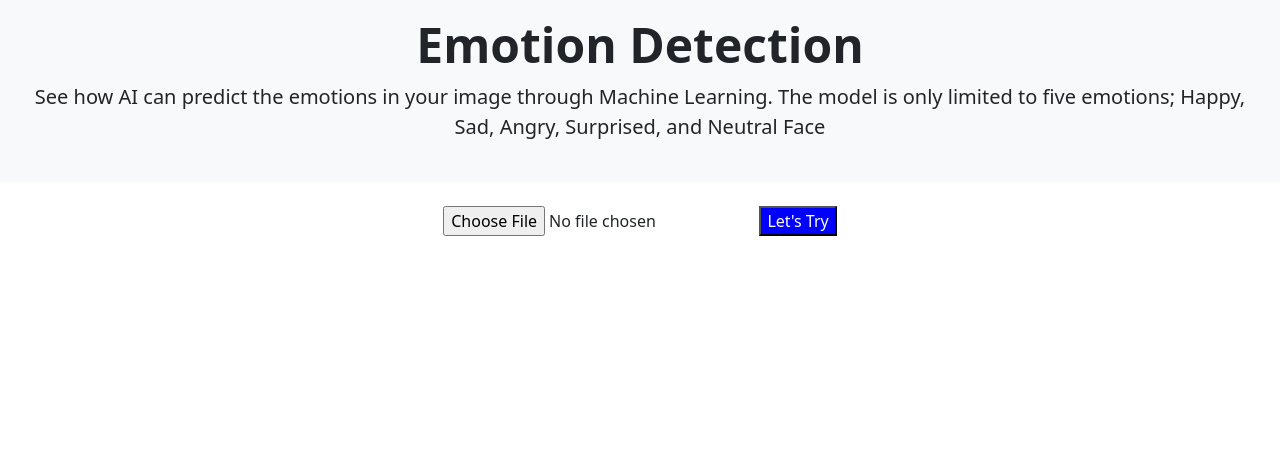
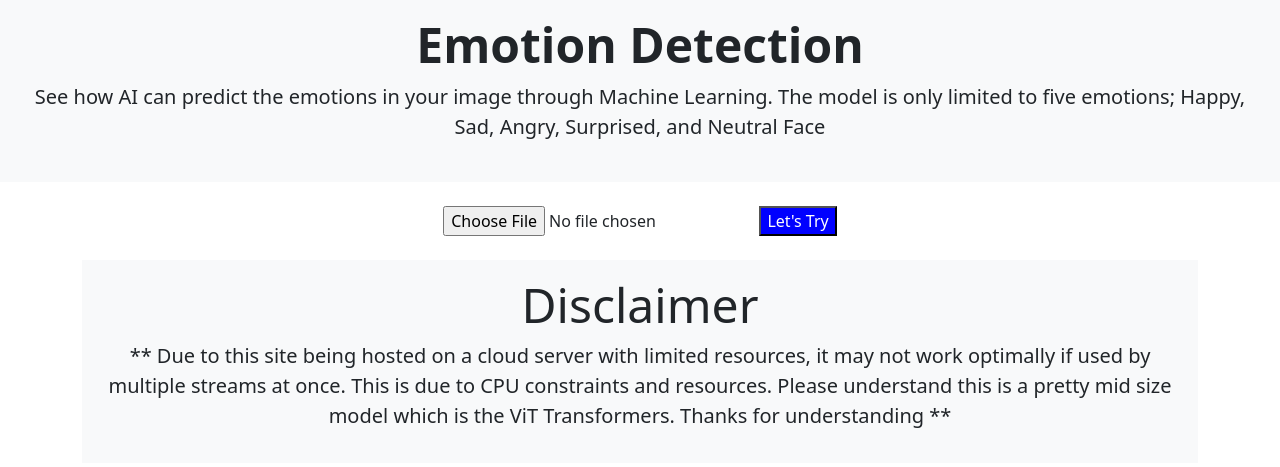
Before and after one commit to rakibulhaque9954/Face_emotion_detection_fastapi, a FastAPI app: page / in a window 1280 px wide. Shown: the top 467 px of the page. Run offline with FastAPI, Linux system fonts and the light colour scheme.

Commit message:
add disclaimer and monitor cpu usage and update requirements.txt

```diff
--- a/requirements.txt
+++ b/requirements.txt
@@ -15,10 +15,11 @@ MarkupSafe==2.1.3
 mpmath==1.3.0
 numpy==1.26.0
 onnxruntime==1.15.1
-opencv-python-headless==4.8.0.76
+opencv-python==4.8.0.76
 packaging==23.1
 Pillow==10.0.1
 protobuf==4.24.3
+psutil==5.9.5
 pydantic==2.3.0
 pydantic_core==2.6.3
 python-dotenv==1.0.0
--- a/service/core/logic/onnx_inference.py
+++ b/service/core/logic/onnx_inference.py
@@ -2,6 +2,9 @@ import cv2
 import numpy as np
 import time
 import service.main as main
+import psutil
+
+cpu_usage = psutil.cpu_percent(interval=1)  # Check every 1 s
 
 
 def emotions_detector(img_array):
@@ -26,7 +29,9 @@ def emotions_detector(img_array):
         time_elapsed_preprocessing = f'{time.time() - time_init:.4f} secs'
 
         # Inference by passing the face to the model
+        print(f"CPU Usage: {cpu_usage}%")
         onnx_pred = main.model.run(['dense'], {'input_image': im})
+        print(f"CPU Usage: {cpu_usage}%")
 
         # Predict emotion
         class_names = ['angry', 'happy', 'neutral', 'sad', 'surprised']
--- a/templates/index.html
+++ b/templates/index.html
@@ -7,17 +7,23 @@
 </head>
 <body>
 <div class="container-fluid px-0">
-    <div class="p-3 bg-light text-dark text-center"> <!-- Change bg-primary to bg-light and text-white to text-dark -->
+    <div class="p-3 bg-light text-dark text-center">
         <h1 class="display-5 fw-bold">Emotion Detection</h1>
         <p class="lead mb-4">See how AI can predict the emotions in your image through Machine Learning. The model is only limited to five emotions; Happy, Sad, Angry, Surprised, and Neutral Face</p>
     </div>
+
     <div class="container">
         <div class="py-4 text-center">
       <form method="post" action="/detect" enctype="multipart/form-data">
     <input type="file" name="im" accept="image/jpeg, image/png">
     <button type="submit" style="background-color: blue; color: white;">Let's Try</button>
 </form>
+
         </div>
+         <div class="p-3 bg-light text-dark text-center">
+        <h4 class="display-5">Disclaimer</h4>
+        <p class="lead mb-small">** Due to this site being hosted on a cloud server with limited resources, it may not work optimally if used by multiple streams at once. This is due to CPU constraints and resources. Please understand this is a pretty mid size model which is the ViT Transformers. Thanks for understanding ** </p>
+    </div>
     </div>
 <script src="https://cdn.jsdelivr.net/npm/bootstrap@5.3.2/dist/js/bootstrap.bundle.min.js" integrity="sha384-C6RzsynM9kWDrMNeT87bh95OGNyZPhcTNXj1NW7RuBCsyN/o0jlpcV8Qyq46cDfL" crossorigin="anonymous"></script>
 </div>
```
Also changed, not shown: service/api/endpoints/detect.py (+6 -1 lines).
